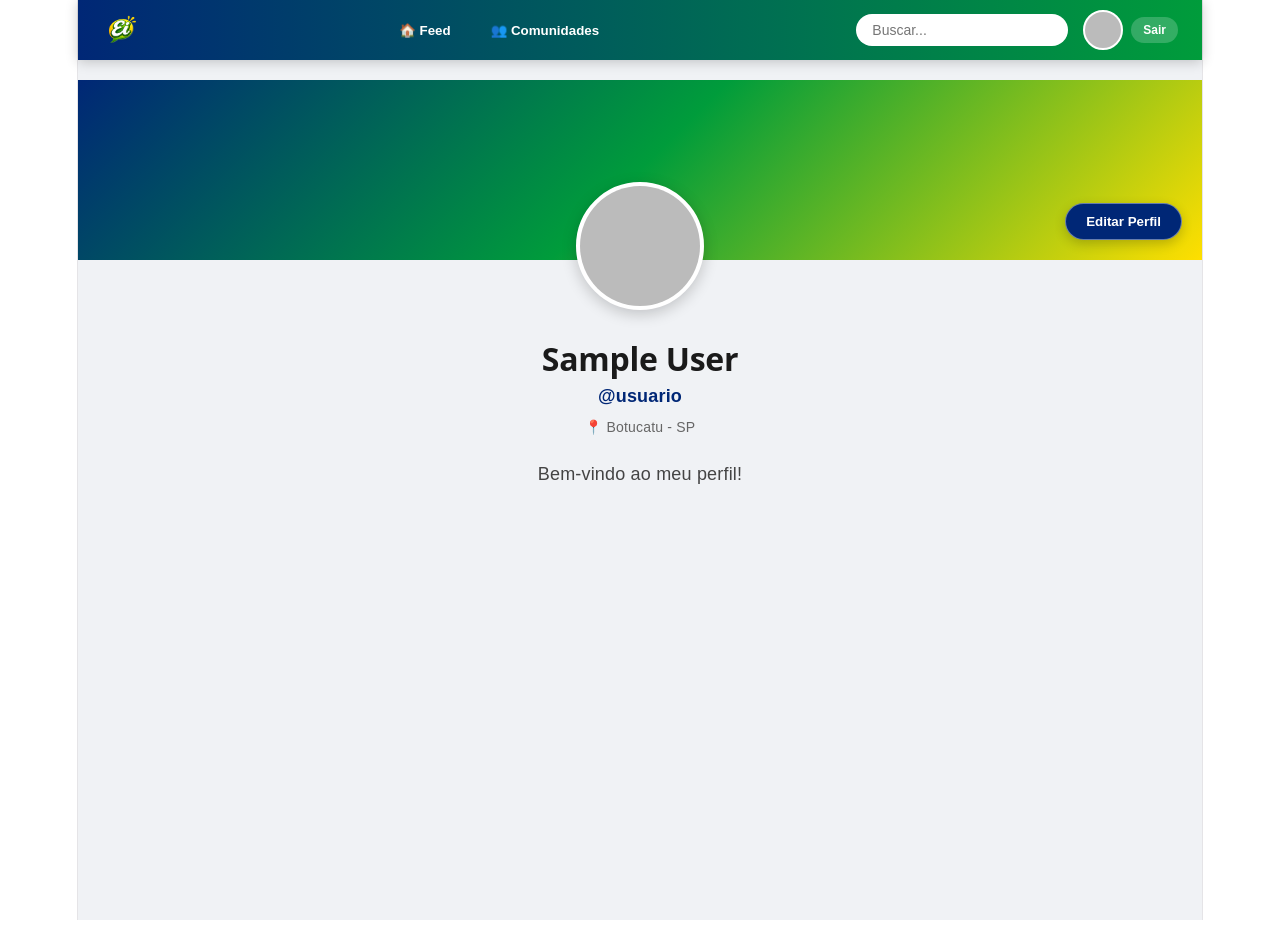
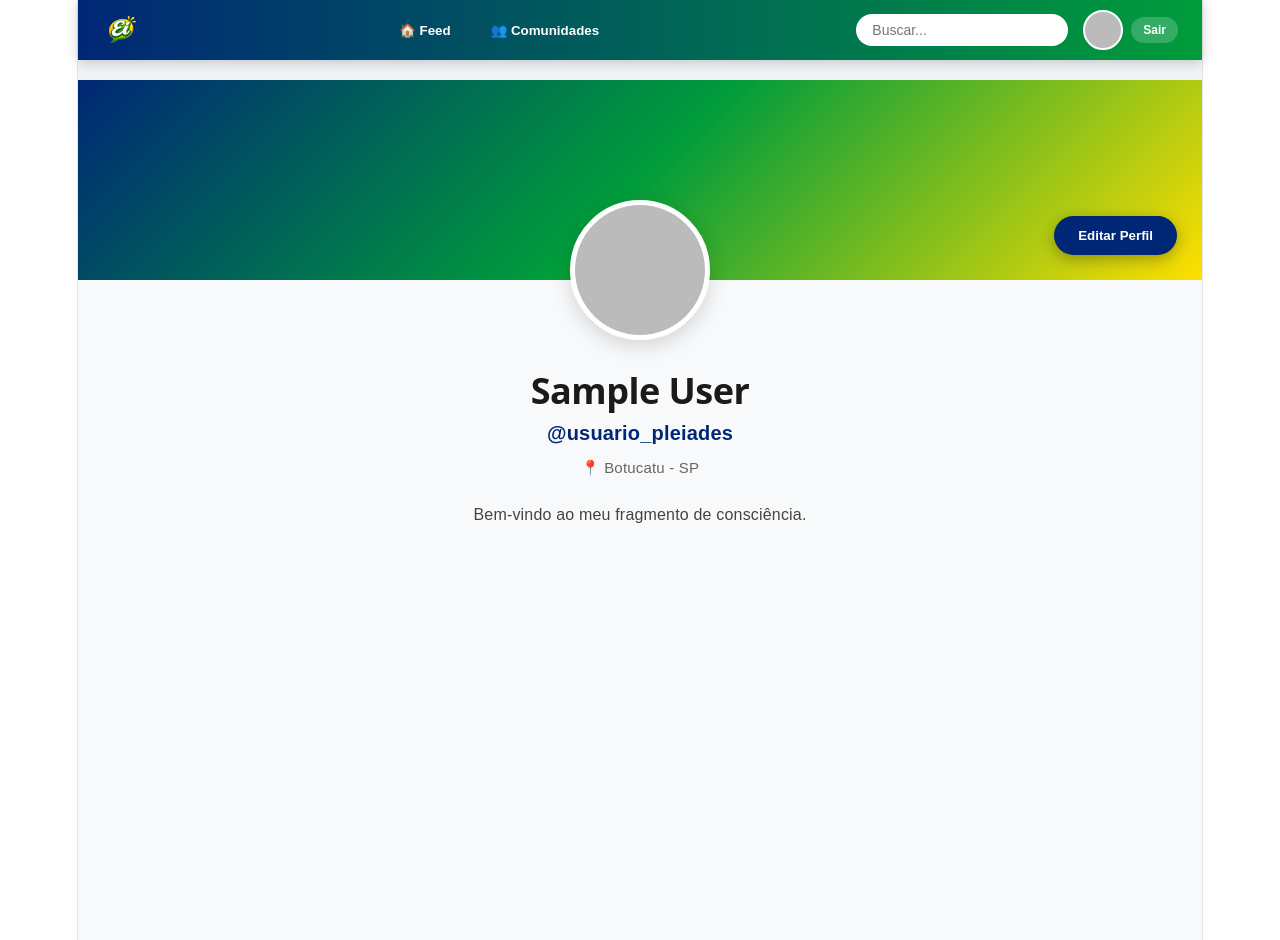
Before and after one commit to bebecaclaudio/ei-social, a React (Vite) app in the folder ei-social/: page /perfil in a window 1280 px wide. Built offline with nearby package versions, Linux system fonts and the light colour scheme; no server answers; the database is empty; sample sign-in values are in the browser's storage.

Commit message:
refatorando perfil

```diff
--- a/ei-social/src/Perfil.jsx
+++ b/ei-social/src/Perfil.jsx
@@ -3,7 +3,7 @@ import { db } from './firebase-config'
 import { doc, getDoc, setDoc, collection, query, where, getDocs } from 'firebase/firestore'
 import Cropper from 'react-easy-crop'
 
-// --- FUNÇÃO DE RECORTE ORIGINAL (MANTIDA 100%) ---
+// --- LÓGICA DE PROCESSAMENTO DE IMAGEM ---
 const getCroppedImg = async (imageSrc, crop) => {
   const image = await new Promise((resolve, reject) => {
     const img = new Image();
@@ -32,21 +32,26 @@ const getCroppedImg = async (imageSrc, crop) => {
 };
 
 function Perfil({ usuario }) {
+  // --- ESTADOS DE CONTROLE ---
   const [carregando, setCarregando] = useState(true)
   const [editando, setEditando] = useState(false)
   const [menuFoto, setMenuFoto] = useState(false)
   const [subindoFoto, setSubindoFoto] = useState(false)
   const [hoverFoto, setHoverFoto] = useState(false)
+  const [toast, setToast] = useState({ visivel: false, mensagem: '', tipo: 'sucesso' });
 
+  // --- ESTADOS DE IMAGEM/CROP ---
   const [imagemParaCortar, setImagemParaCortar] = useState(null)
   const [crop, setCrop] = useState({ x: 0, y: 0 })
   const [zoom, setZoom] = useState(1)
   const [croppedAreaPixels, setCroppedAreaPixels] = useState(null)
 
+  // --- ESTADOS DE DADOS ---
   const [dadosPerfil, setDadosPerfil] = useState({ nome: '', bio: '', local: '', username: '' })
   const [foto, setFoto] = useState('')
   const LIMITE_BIO = 160
 
+  // --- BUSCA DE DADOS INICIAL ---
   useEffect(() => {
     async function carregarDados() {
       if (!usuario?.uid) return
@@ -67,11 +72,18 @@ function Perfil({ usuario }) {
           setDadosPerfil({ nome: usuario.displayName || 'Usuário', bio: '', local: '', username: '' })
           setFoto(usuario.photoURL || '')
         }
-      } catch (error) { console.error("Erro ao carregar perfil:", error) }
-      finally { setCarregando(false) }
+      } catch (error) {
+        exibirToast("Erro ao carregar dados", "erro")
+      } finally { setCarregando(false) }
     }
     carregarDados()
   }, [usuario])
+
+  // --- FUNÇÕES AUXILIARES ---
+  const exibirToast = (msg, tipo = 'sucesso') => {
+    setToast({ visivel: true, mensagem: msg, tipo });
+    setTimeout(() => setToast({ visivel: false, mensagem: '', tipo: 'sucesso' }), 3500);
+  };
 
   const onCropComplete = useCallback((_, pixels) => { setCroppedAreaPixels(pixels) }, [])
 
@@ -88,6 +100,7 @@ function Perfil({ usuario }) {
     setDadosPerfil({...dadosPerfil, username: formatado});
   }
 
+  // --- AÇÕES DE BANCO DE DADOS ---
   async function confirmarCorte() {
     try {
       setSubindoFoto(true)
@@ -99,40 +112,59 @@ function Perfil({ usuario }) {
         await setDoc(doc(db, 'usuarios', usuario.uid), { foto: base64data }, { merge: true })
         setFoto(base64data)
         setImagemParaCortar(null)
+        exibirToast("Foto de perfil atualizada! ✨")
       }
-    } catch (e) { alert("Erro ao processar imagem.") }
+    } catch (e) { exibirToast("Erro ao processar imagem", "erro") }
     finally { setSubindoFoto(false) }
   }
 
+  async function excluirFoto() {
+    if (!window.confirm("Deseja realmente remover sua foto?")) return;
+    try {
+      await setDoc(doc(db, 'usuarios', usuario.uid), { foto: '' }, { merge: true })
+      setFoto('')
+      setMenuFoto(false)
+      exibirToast("Foto removida")
+    } catch (e) { exibirToast("Erro ao excluir foto", "erro") }
+  }
+
   async function salvarTexto() {
-    if (dadosPerfil.bio.length > LIMITE_BIO) return alert("Bio muito longa!")
+    if (dadosPerfil.bio.length > LIMITE_BIO) return exibirToast("Bio muito longa!", "erro")
+
     try {
       if (dadosPerfil.username) {
         const q = query(collection(db, "usuarios"), where("username", "==", dadosPerfil.username));
         const snap = await getDocs(q);
-        if (snap.docs.some(d => d.id !== usuario.uid)) return alert("Este @username já existe!");
+        const jaExiste = snap.docs.some(d => d.id !== usuario.uid);
+        if (jaExiste) return exibirToast("Username já está em uso!", "erro");
       }
+
       await setDoc(doc(db, 'usuarios', usuario.uid), { ...dadosPerfil, foto }, { merge: true })
       setEditando(false)
-      alert("Perfil atualizado!")
-    } catch (e) { alert("Erro ao salvar dados.") }
+      exibirToast("Perfil salvo com sucesso! 🚀")
+    } catch (e) { exibirToast("Erro ao salvar dados", "erro") }
   }
 
-  if (carregando) return <div style={{ textAlign: 'center', padding: '50px' }}>Carregando...</div>
+  if (carregando) return <div style={loadingStyle}>Carregando Pleiadians...</div>
 
   return (
-    <div style={{ minHeight: '100vh', background: '#f0f2f5', paddingBottom: '40px', fontFamily: 'sans-serif' }}>
+    <div style={{ minHeight: '100vh', background: '#f8f9fa', paddingBottom: '60px', fontFamily: 'sans-serif' }}>
 
-      {/* MODAL DE CORTE COM TODAS AS OPÇÕES REATIVADAS */}
+      {/* NOTIFICAÇÃO TOAST SOFISTICADA */}
+      <div style={toastStyle(toast.visivel, toast.tipo)}>
+        {toast.mensagem}
+      </div>
+
+      {/* INTERFACE DE CORTE DE IMAGEM */}
       {imagemParaCortar && (
         <div style={modalOverlay}>
           <div style={cropContainer}>
             <Cropper image={imagemParaCortar} crop={crop} zoom={zoom} aspect={1} onCropChange={setCrop} onZoomChange={setZoom} onCropComplete={onCropComplete} />
           </div>
-          <div style={{ width: '100%', maxWidth: '400px', padding: '20px', textAlign: 'center' }}>
-            <label style={{ color: 'white', display: 'block', marginBottom: '10px' }}>Ajuste o Zoom</label>
+          <div style={cropControls}>
+            <p style={{ color: 'white', fontSize: '14px', marginBottom: '10px' }}>Arraste para centralizar sua foto</p>
             <input type="range" value={zoom} min={1} max={3} step={0.1} onChange={(e) => setZoom(e.target.value)} style={{ width: '100%' }} />
-            <div style={{ display: 'flex', gap: '10px', marginTop: '20px' }}>
+            <div style={{ display: 'flex', gap: '15px', marginTop: '25px' }}>
               <button onClick={() => setImagemParaCortar(null)} style={btnCancel}>Cancelar</button>
               <button onClick={confirmarCorte} disabled={subindoFoto} style={btnConfirm}>
                 {subindoFoto ? 'Salvando...' : 'Confirmar Foto'}
@@ -142,43 +174,26 @@ function Perfil({ usuario }) {
         </div>
       )}
 
-      {/* BANNER COM CONTRASTE NO BOTÃO */}
-      <div style={{ height: '180px', background: 'linear-gradient(135deg, #002776, #009c3b, #ffdf00)', position: 'relative' }}>
+      {/* HEADER E BANNER */}
+      <div style={headerBanner}>
         <div style={avatarWrapper}>
           <div style={avatarCircle} onMouseEnter={() => setHoverFoto(true)} onMouseLeave={() => setHoverFoto(false)}>
-            {subindoFoto ? (
-               <span style={{ fontSize: '14px', color: '#666' }}>Processando...</span>
-            ) : foto ? (
-              <img src={foto} alt="Avatar" style={{ width: '100%', height: '100%', objectFit: 'cover' }} />
-            ) : (
-              <span style={{ fontSize: '50px' }}>👤</span>
-            )}
+            {foto ? <img src={foto} alt="Perfil" style={avatarImg} /> : <span style={{ fontSize: '50px' }}>👤</span>}
 
             <div onClick={() => setMenuFoto(!menuFoto)} style={{ ...cameraOverlay, opacity: (hoverFoto || menuFoto) ? 1 : 0 }}>
               <span style={{ fontSize: '30px' }}>📷</span>
             </div>
           </div>
 
-          {/* MENU DROPDOWN DE FOTO (RESTAURADO) */}
+          {/* MENU DE OPÇÕES DA FOTO */}
           {menuFoto && (
             <div style={menuDropdown}>
               <label style={menuItem}>
-                Nova Foto
+                Mudar Foto
                 <input type="file" accept="image/*" onChange={handleFileChange} style={{ display: 'none' }} />
               </label>
-              {foto && (
-                <button
-                  onClick={async () => {
-                    setFoto('');
-                    await setDoc(doc(db, 'usuarios', usuario.uid), { foto: '' }, { merge: true });
-                    setMenuFoto(false);
-                  }}
-                  style={{ ...menuItem, color: '#ff4444', border: 'none', background: 'none', width: '100%' }}
-                >
-                  Excluir Foto
-                </button>
-              )}
-              <button onClick={() => setMenuFoto(false)} style={{ ...menuItem, color: '#888', border: 'none', background: 'none' }}>Fechar</button>
+              {foto && <button onClick={excluirFoto} style={{ ...menuItem, color: '#ff4444', border: 'none' }}>Remover Foto</button>}
+              <button onClick={() => setMenuFoto(false)} style={{ ...menuItem, border: 'none', background: '#eee' }}>Fechar</button>
             </div>
           )}
         </div>
@@ -188,48 +203,38 @@ function Perfil({ usuario }) {
         </button>
       </div>
 
-      {/* TEXTO EM FUNDO BRANCO */}
-      <div style={{ textAlign: 'center', marginTop: '80px', padding: '0 20px' }}>
+      {/* CONTEÚDO DO PERFIL */}
+      <div style={contentArea}>
         {editando ? (
-          <div style={formStyle}>
-            <div style={inputWrapper}>
-              <span style={atSymbol}>@</span>
-              <input value={dadosPerfil.username} onChange={e => handleUsernameChange(e.target.value)} style={{ ...inputStyle, paddingLeft: '35px' }} placeholder="username" />
+          <div style={formContainer}>
+            <div style={inputGroup}>
+              <span style={atLabel}>@</span>
+              <input value={dadosPerfil.username} onChange={e => handleUsernameChange(e.target.value)} style={inputUsername} placeholder="username" />
             </div>
 
-            <input value={dadosPerfil.nome} onChange={e => setDadosPerfil({...dadosPerfil, nome: e.target.value})} style={inputStyle} placeholder="Nome" />
-            <input value={dadosPerfil.local} onChange={e => setDadosPerfil({...dadosPerfil, local: e.target.value})} style={inputStyle} placeholder="Cidade, Estado" />
+            <input value={dadosPerfil.nome} onChange={e => setDadosPerfil({...dadosPerfil, nome: e.target.value})} style={inputField} placeholder="Seu Nome de Exibição" />
+            <input value={dadosPerfil.local} onChange={e => setDadosPerfil({...dadosPerfil, local: e.target.value})} style={inputField} placeholder="Onde você mora?" />
 
-            {/* TEXTAREA COM LIMITE DE CARACTERES */}
-            <div style={{ width: '100%', maxWidth: '300px', position: 'relative' }}>
+            <div style={{ width: '100%', position: 'relative' }}>
               <textarea
                 value={dadosPerfil.bio}
                 onChange={e => setDadosPerfil({...dadosPerfil, bio: e.target.value})}
-                style={{ ...textareaStyle, borderColor: dadosPerfil.bio.length > LIMITE_BIO ? '#ff4444' : '#ddd' }}
-                placeholder="Bio..."
+                style={{ ...textareaField, borderColor: dadosPerfil.bio.length > LIMITE_BIO ? '#ff4444' : '#ddd' }}
+                placeholder="Conte sua história polimata..."
               />
-              <span style={{
-                fontSize: '11px',
-                position: 'absolute',
-                bottom: '10px',
-                right: '10px',
-                color: dadosPerfil.bio.length > LIMITE_BIO ? '#ff4444' : '#888',
-                fontWeight: 'bold'
-              }}>
-                {dadosPerfil.bio.length}/{LIMITE_BIO}
+              <span style={charCounter(dadosPerfil.bio.length > LIMITE_BIO)}>
+                {dadosPerfil.bio.length} / {LIMITE_BIO}
               </span>
             </div>
 
             <button onClick={salvarTexto} style={btnSave}>Salvar Alterações</button>
           </div>
         ) : (
-          <div>
-            <h2 style={{ fontSize: '32px', margin: '0', fontWeight: 'bold', color: '#1a1a1a' }}>{dadosPerfil.nome}</h2>
-            <p style={{ color: '#002776', fontWeight: 'bold', fontSize: '18px', margin: '5px 0' }}>@{dadosPerfil.username || 'usuario'}</p>
-            <p style={{ color: '#666', fontSize: '14px', margin: '0' }}>📍 {dadosPerfil.local || 'Botucatu - SP'}</p>
-            <p style={{ maxWidth: '450px', margin: '20px auto', color: '#444', lineHeight: '1.6', whiteSpace: 'pre-wrap' }}>
-              {dadosPerfil.bio || 'Bem-vindo ao meu perfil!'}
-            </p>
+          <div style={infoContainer}>
+            <h2 style={displayNome}>{dadosPerfil.nome}</h2>
+            <p style={displayUsername}>@{dadosPerfil.username || 'usuario_pleiades'}</p>
+            <p style={displayLocal}>📍 {dadosPerfil.local || 'Botucatu - SP'}</p>
+            <p style={displayBio}>{dadosPerfil.bio || 'Bem-vindo ao meu fragmento de consciência.'}</p>
           </div>
         )}
       </div>
@@ -237,27 +242,48 @@ function Perfil({ usuario }) {
   )
 }
 
-// --- ESTILOS COMPLETOS ---
-const modalOverlay = { position: 'fixed', inset: 0, background: 'rgba(0,0,0,0.95)', zIndex: 1000, display: 'flex', flexDirection: 'column', alignItems: 'center', justifyContent: 'center' };
-const cropContainer = { position: 'relative', width: '320px', height: '320px', background: '#333', borderRadius: '12px', overflow: 'hidden' };
-const avatarWrapper = { position: 'absolute', bottom: '-50px', left: '50%', transform: 'translateX(-50%)', zIndex: 10 };
-const avatarCircle = { width: '120px', height: '120px', borderRadius: '50%', background: 'white', border: '4px solid white', overflow: 'hidden', position: 'relative', boxShadow: '0 4px 15px rgba(0,0,0,0.2)', display: 'flex', alignItems: 'center', justifyContent: 'center' };
-const cameraOverlay = { position: 'absolute', inset: 0, background: 'rgba(0,0,0,0.45)', display: 'flex', alignItems: 'center', justifyContent: 'center', cursor: 'pointer', transition: '0.3s' };
-const menuDropdown = { position: 'absolute', top: '130px', left: '50%', transform: 'translateX(-50%)', background: 'white', padding: '10px', borderRadius: '15px', boxShadow: '0 8px 30px rgba(0,0,0,0.15)', display: 'flex', flexDirection: 'column', gap: '5px', minWidth: '160px', zIndex: 20 };
-const menuItem = { padding: '10px', textAlign: 'center', cursor: 'pointer', fontWeight: 'bold', fontSize: '13px', borderRadius: '8px', background: '#f8f9fa' };
+// --- DICIONÁRIO DE ESTILOS (SOPHISTICATED DESIGN) ---
+const loadingStyle = { display: 'flex', height: '100vh', alignItems: 'center', justifyContent: 'center', fontSize: '20px', color: '#002776', fontWeight: 'bold' };
 
-const btnEdit = {
-  position: 'absolute', right: '20px', bottom: '20px', padding: '10px 20px', borderRadius: '25px', border: '1px solid rgba(255,255,255,0.4)',
-  background: '#002776', color: '#FFFFFF', fontWeight: 'bold', cursor: 'pointer', boxShadow: '0 4px 12px rgba(0,0,0,0.2)'
-};
+const toastStyle = (visivel, tipo) => ({
+  position: 'fixed', bottom: '40px', left: '50%', transform: `translateX(-50%) translateY(${visivel ? '0' : '40px'})`,
+  background: tipo === 'sucesso' ? '#002776' : '#cc0000', color: 'white', padding: '14px 30px', borderRadius: '50px',
+  fontWeight: 'bold', boxShadow: '0 8px 25px rgba(0,0,0,0.3)', zIndex: 10000, transition: '0.5s cubic-bezier(0.175, 0.885, 0.32, 1.275)',
+  opacity: visivel ? 1 : 0, pointerEvents: 'none', textAlign: 'center', minWidth: '250px'
+});
 
-const formStyle = { display: 'flex', flexDirection: 'column', gap: '12px', alignItems: 'center', maxWidth: '320px', margin: '0 auto' };
-const inputWrapper = { position: 'relative', width: '100%' };
-const atSymbol = { position: 'absolute', left: '12px', top: '50%', transform: 'translateY(-50%)', color: '#888', fontWeight: 'bold' };
-const inputStyle = { width: '100%', padding: '12px', borderRadius: '10px', border: '1px solid #ddd', fontSize: '15px', boxSizing: 'border-box' };
-const textareaStyle = { width: '100%', padding: '12px', height: '100px', borderRadius: '10px', border: '1px solid #ddd', fontSize: '15px', resize: 'none', boxSizing: 'border-box', transition: '0.3s' };
-const btnSave = { background: '#002776', color: 'white', padding: '12px 40px', border: 'none', borderRadius: '25px', fontWeight: 'bold', cursor: 'pointer', marginTop: '10px', boxShadow: '0 4px 10px rgba(0,39,118,0.2)' };
-const btnConfirm = { background: '#009c3b', color: 'white', border: 'none', padding: '12px 20px', borderRadius: '10px', fontWeight: 'bold', cursor: 'pointer' };
-const btnCancel = { background: '#555', color: 'white', border: 'none', padding: '12px 20px', borderRadius: '10px', cursor: 'pointer' };
+const headerBanner = { height: '200px', background: 'linear-gradient(135deg, #002776 0%, #009c3b 50%, #ffdf00 100%)', position: 'relative' };
+const avatarWrapper = { position: 'absolute', bottom: '-60px', left: '50%', transform: 'translateX(-50%)', zIndex: 10 };
+const avatarCircle = { width: '130px', height: '130px', borderRadius: '50%', background: 'white', border: '5px solid white', overflow: 'hidden', position: 'relative', boxShadow: '0 6px 20px rgba(0,0,0,0.15)', display: 'flex', alignItems: 'center', justifyContent: 'center' };
+const avatarImg = { width: '100%', height: '100%', objectFit: 'cover' };
+const cameraOverlay = { position: 'absolute', inset: 0, background: 'rgba(0,0,0,0.4)', display: 'flex', alignItems: 'center', justifyContent: 'center', cursor: 'pointer', transition: '0.3s' };
+
+const menuDropdown = { position: 'absolute', top: '140px', left: '50%', transform: 'translateX(-50%)', background: 'white', padding: '12px', borderRadius: '18px', boxShadow: '0 10px 40px rgba(0,0,0,0.2)', display: 'flex', flexDirection: 'column', gap: '8px', minWidth: '180px' };
+const menuItem = { padding: '12px', textAlign: 'center', cursor: 'pointer', fontWeight: 'bold', fontSize: '14px', background: '#f8f9fa', borderRadius: '10px', transition: '0.2s', border: 'none' };
+
+const btnEdit = { position: 'absolute', right: '25px', bottom: '25px', padding: '12px 24px', borderRadius: '30px', border: 'none', background: '#002776', color: 'white', fontWeight: 'bold', cursor: 'pointer', boxShadow: '0 4px 15px rgba(0,0,0,0.3)' };
+
+const contentArea = { textAlign: 'center', marginTop: '90px', padding: '0 25px' };
+const infoContainer = { animation: 'fadeIn 0.5s ease' };
+const displayNome = { fontSize: '36px', margin: '0', fontWeight: '900', color: '#1a1a1a', letterSpacing: '-0.5px' };
+const displayUsername = { color: '#002776', fontWeight: 'bold', fontSize: '20px', margin: '8px 0' };
+const displayLocal = { color: '#666', fontSize: '15px', marginBottom: '20px' };
+const displayBio = { maxWidth: '500px', margin: '0 auto', color: '#444', lineHeight: '1.7', fontSize: '16px', whiteSpace: 'pre-wrap' };
+
+const formContainer = { display: 'flex', flexDirection: 'column', gap: '15px', maxWidth: '350px', margin: '0 auto' };
+const inputGroup = { position: 'relative', width: '100%' };
+const atLabel = { position: 'absolute', left: '15px', top: '50%', transform: 'translateY(-50%)', fontWeight: 'bold', color: '#002776' };
+const inputUsername = { width: '100%', padding: '14px 14px 14px 40px', borderRadius: '12px', border: '2px solid #eee', fontSize: '16px', boxSizing: 'border-box', outline: 'none' };
+const inputField = { width: '100%', padding: '14px', borderRadius: '12px', border: '2px solid #eee', fontSize: '16px', boxSizing: 'border-box' };
+const textareaField = { width: '100%', padding: '14px', height: '120px', borderRadius: '12px', border: '2px solid #eee', fontSize: '16px', resize: 'none', boxSizing: 'border-box', transition: '0.3s' };
+const charCounter = (erro) => ({ position: 'absolute', bottom: '12px', right: '15px', fontSize: '11px', fontWeight: 'bold', color: erro ? '#ff4444' : '#aaa' });
+
+const btnSave = { background: '#009c3b', color: 'white', padding: '15px 40px', border: 'none', borderRadius: '35px', fontWeight: 'bold', fontSize: '16px', cursor: 'pointer', marginTop: '10px', boxShadow: '0 6px 15px rgba(0,156,59,0.2)' };
+
+const modalOverlay = { position: 'fixed', inset: 0, background: 'rgba(0,0,0,0.92)', zIndex: 5000, display: 'flex', flexDirection: 'column', alignItems: 'center', justifyContent: 'center' };
+const cropContainer = { position: 'relative', width: '350px', height: '350px', borderRadius: '20px', overflow: 'hidden', border: '2px solid #444' };
+const cropControls = { width: '100%', maxWidth: '350px', padding: '30px 20px', textAlign: 'center' };
+const btnConfirm = { background: '#009c3b', color: 'white', border: 'none', padding: '14px 28px', borderRadius: '12px', fontWeight: 'bold', cursor: 'pointer' };
+const btnCancel = { background: '#444', color: 'white', border: 'none', padding: '14px 28px', borderRadius: '12px', fontWeight: 'bold', cursor: 'pointer' };
 
 export default Perfil;
```
